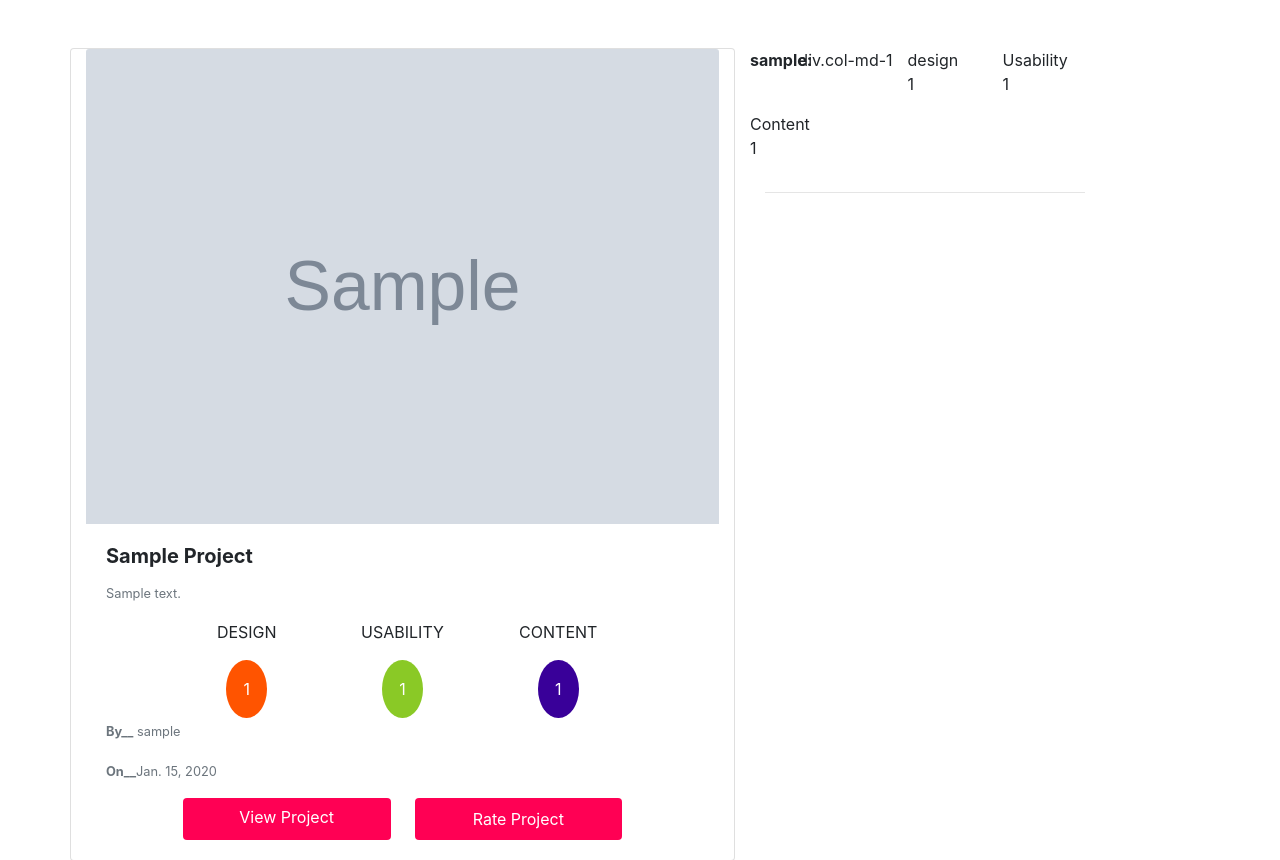
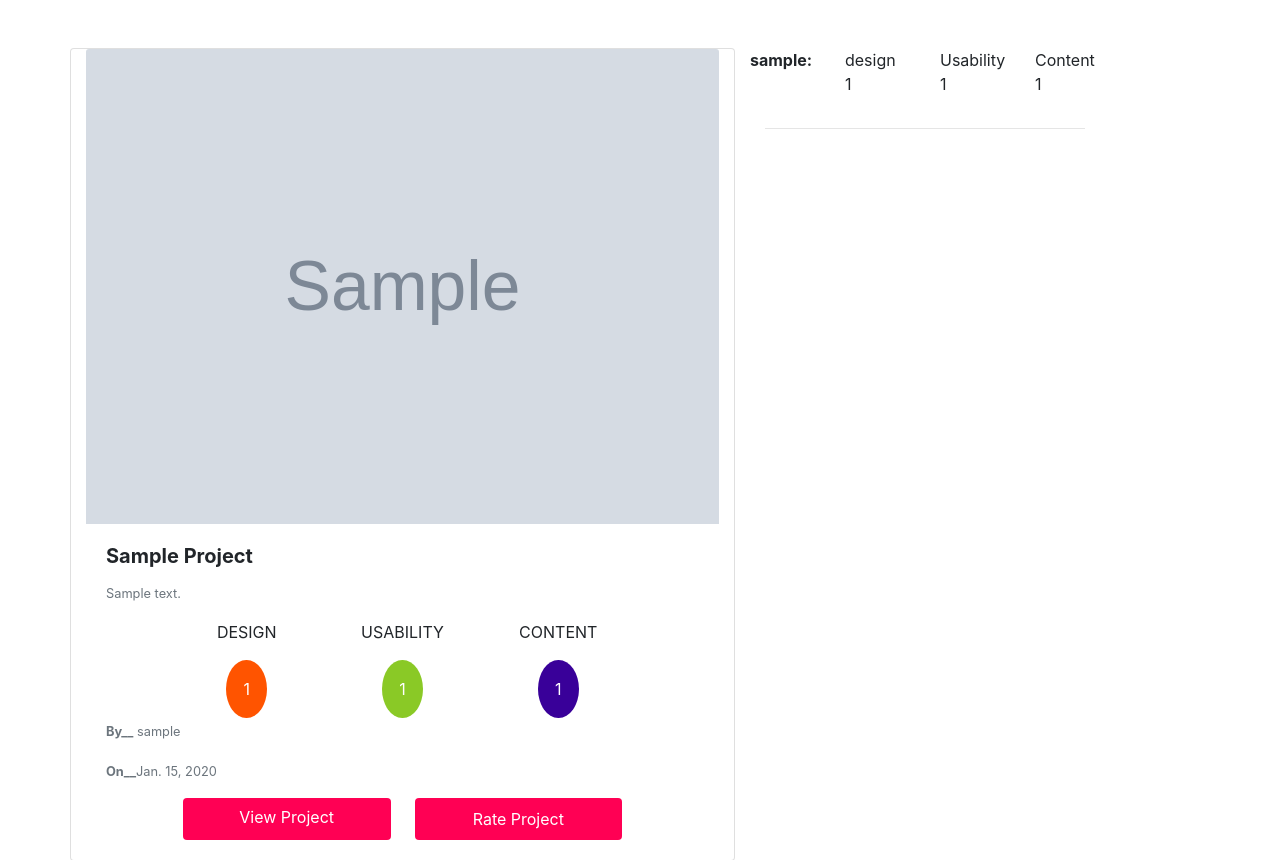
Before and after one commit to tharcissie/ProjectApp, a Django app: page /project/1 in a window 1280 px wide. Shown: the part 56-916 px from the top of the page. Run offline with Django 3.2, Linux system fonts and the light colour scheme; a user stored in the database is signed in; tables that the repository leaves empty hold one stand-in row (values such as "Sample post"); grey boxes marked "Sample" are stand-in pictures; some libraries are stand-ins or nearby versions.

Commit message:
project page

```diff
--- a/app/templates/project.html
+++ b/app/templates/project.html
@@ -54,7 +54,7 @@
       <div class="row">
         <div class="col-md-2">
           <b> {{rate.user.username}}:</b></div>
-          div.col-md-1
+          <div class="col-md-1"></div>
         <div class="col-md-3">
           <p>design <br>{{rate.design}}</p>
         </div>
```
